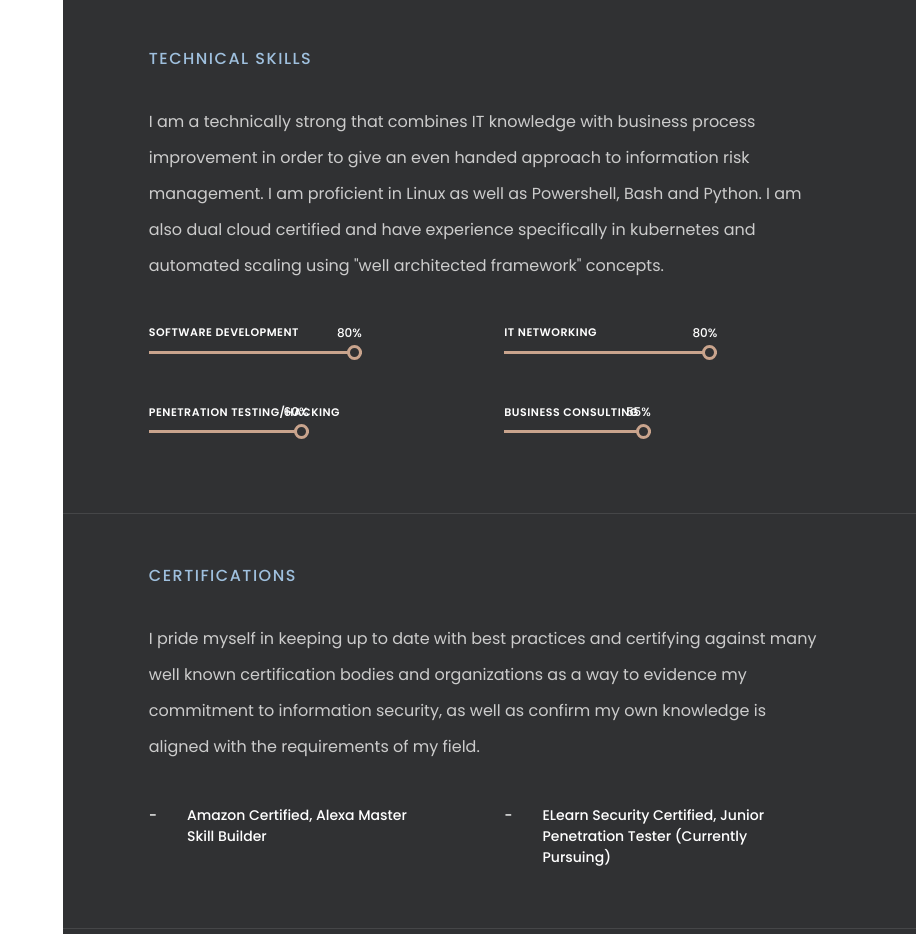
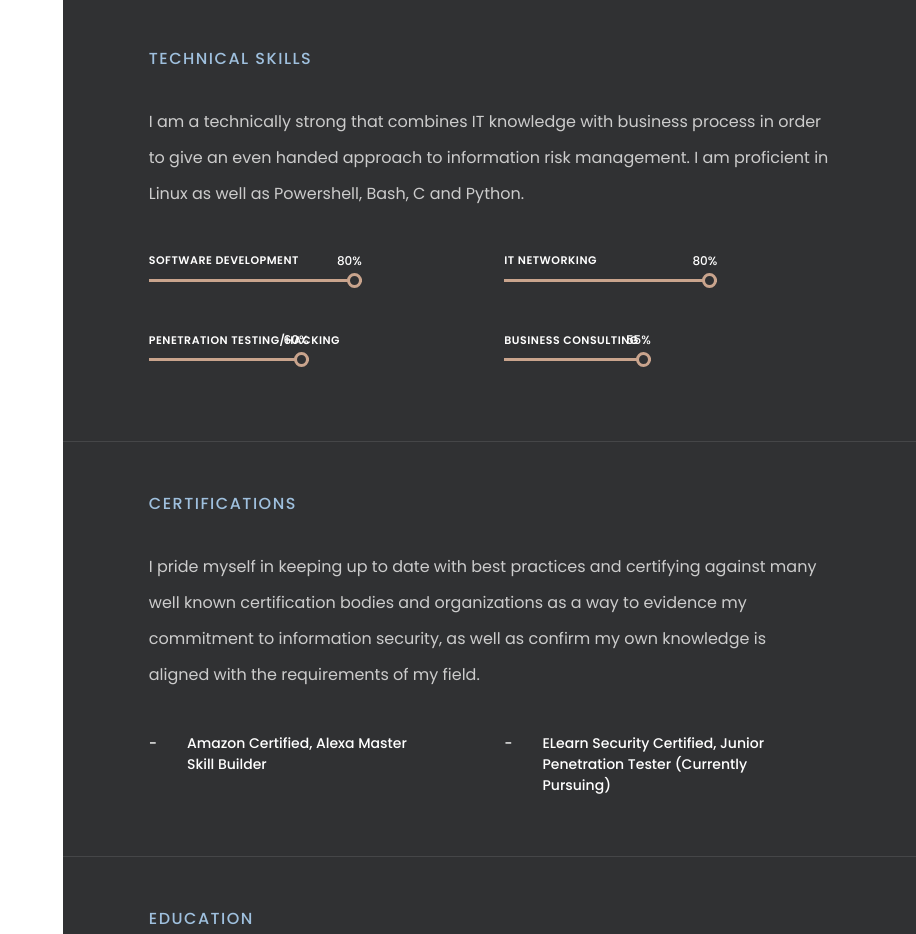
Before and after one commit to EssaThaver/essathaver.github.io, a website: page index.html in a window 1280 px wide. Shown: the part 1345-2279 px from the top of the page, without its empty margins (364-1280 px from the left). Drawn offline with nearby package versions, Linux system fonts and the light colour scheme.

Commit message:
More Minor Chnages

```diff
--- a/index.html
+++ b/index.html
@@ -165,7 +165,7 @@ Comment: https://openpgpjs.org
 						<!--Skills Sec-->
 						<section id="skill_sec"  class="col-lg-10 col-md-11 col-sm-11 center-div skills-wrap  sec-pad-top sec-pad-bottom-xs">
 							<h6>technical skills</h6>
-							<p class="wow fadeInUp" data-wow-duration=".4s">I am a technically strong that combines IT knowledge with business process improvement in order to give an even handed approach to information risk management. I am proficient in Linux as well as Powershell, Bash and Python. I am also dual cloud certified and have experience specifically in kubernetes and automated scaling using "well architected framework" concepts.</p>
+							<p class="wow fadeInUp" data-wow-duration=".4s">I am a technically strong that combines IT knowledge with business process in order to give an even handed approach to information risk management. I am proficient in Linux as well as Powershell, Bash, C and Python.</p>
 							<div class="row margin-top-40">
 								<div class="col-sm-5 margin-bottom-sm">
 									<span class="progress-cat">Software Development</span>
```
